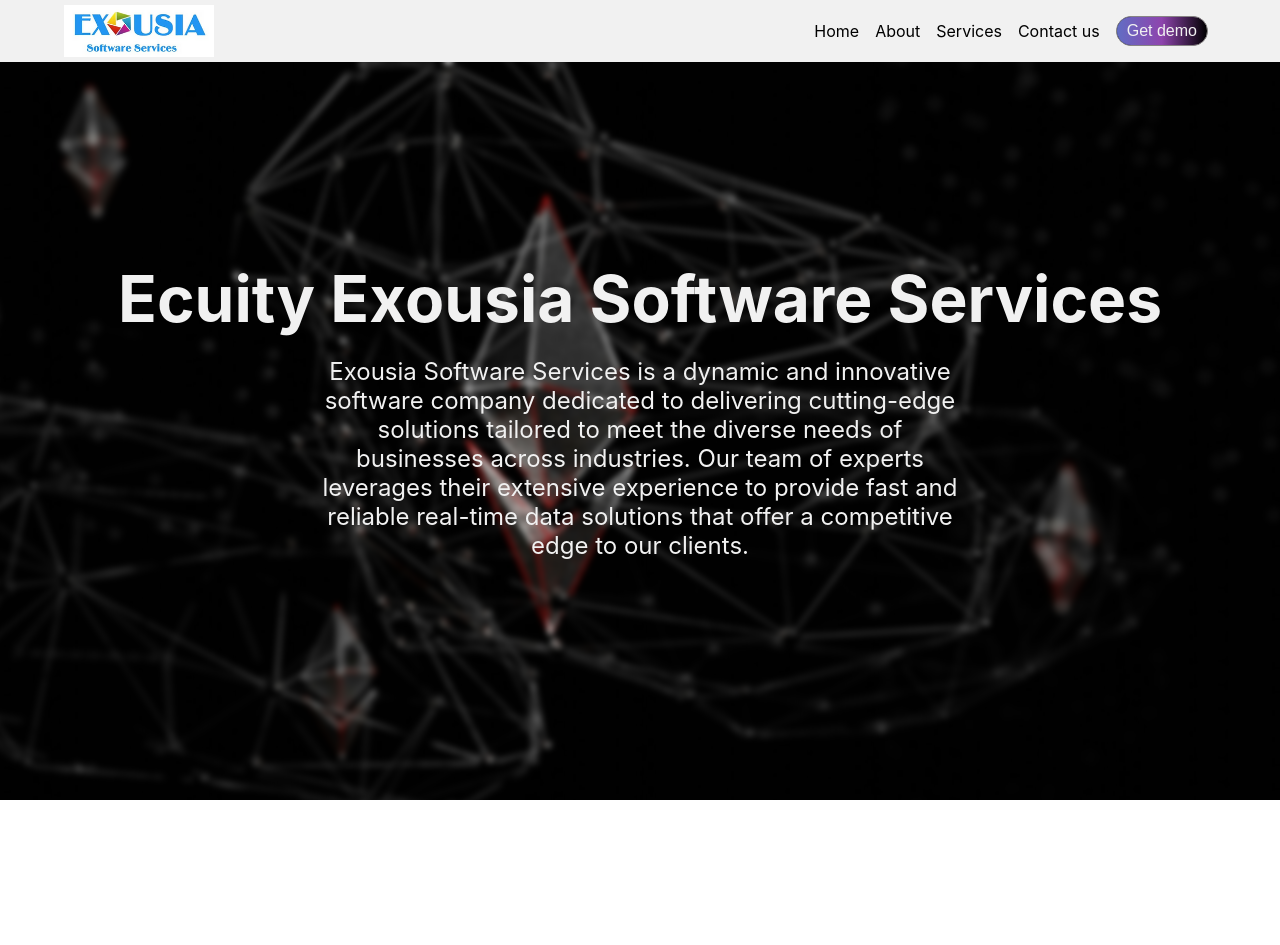
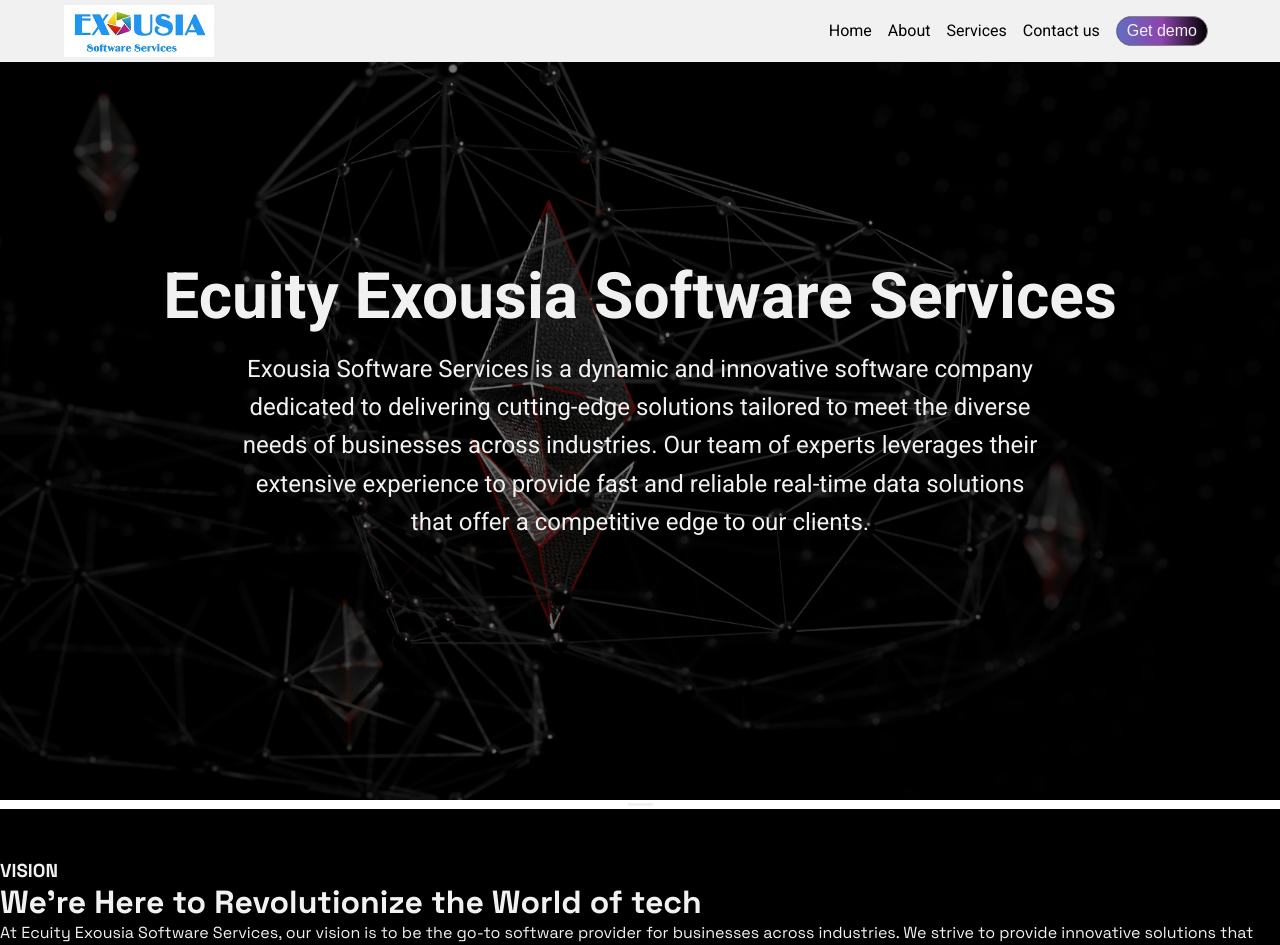
Before and after one commit to Sanath2349/ecuityexousia, a React (Create React App) app: page / in a window 1280 px wide. Shown: the top 945 px of the page. Before the commit the page ends 800 px from the top, so only its background shows below. Built offline with nearby package versions, Linux system fonts and the light colour scheme.

Commit message:
homesection

```diff
--- a/src/App.css
+++ b/src/App.css
@@ -1,5 +1,8 @@
-*{
-    margin: 0;
-    padding: 0;
-    box-sizing: border-box;
+@import url("https://fonts.googleapis.com/css2?family=Roboto:ital,wght@0,100;0,300;0,400;0,500;0,700;0,900;1,100;1,300;1,400;1,500;1,700;1,900&display=swap");
+@import url("https://fonts.googleapis.com/css2?family=Space+Grotesk:wght@300..700&display=swap");
+
+* {
+  margin: 0;
+  padding: 0;
+  box-sizing: border-box;
 }
--- a/src/components/Homepage/Homepage.css
+++ b/src/components/Homepage/Homepage.css
@@ -1,5 +1,6 @@
 .homeContainer {
   /* background-color: red; */
+  font-family: "Roboto", "sans-serif";
   color: #f1f1f1;
   min-height: 100vh;
   display: flex;
@@ -7,9 +8,55 @@
   align-items: center;
   justify-content: center;
   overflow: hidden;
-  position: relative;
 }
 
+.herosection {
+  width: 100%;
+  background-size: cover;
+  background-position: center;
+  min-height: 100vh;
+  display: flex;
+  flex-direction: column;
+  align-items: center;
+  justify-content: center;
+  position: relative;
+  overflow: hidden;
+  margin: 0;
+}
+
+.heroContent {
+  position: relative;
+  z-index: 2;
+  text-align: center;
+  padding: 2rem;
+}
+
+.heroimg {
+  position: absolute;
+  top: 0;
+  left: 0;
+  width: 100%;
+  height: 100%;
+  z-index: -1;
+  /* filter: blur(2px); */
+}
+
+.heroimg img {
+  width: 100%;
+  height: 100%;
+  object-fit: cover;
+}
+
+.heroimg::after {
+  content: "";
+  position: absolute;
+  top: 0;
+  left: 0;
+  right: 0;
+  bottom: 0;
+  background-color: rgba(0, 0, 0, 0.5);
+}
+/*
 .homeContainer::before {
   content: "";
   position: absolute;
@@ -20,24 +67,22 @@
   background-image: url(../../assests/shubham-dhage-v0VjjYYFjOg-unsplash.jpg);
   background-size: cover;
   background-position: center;
-  filter: blur(3px);
+  filter: blur(2px);
   z-index: -1;
-}
+} */
 
 .homeHeroHeading {
   font-size: 2rem;
-  margin: 20px;
-  position: relative;
-  z-index: 1;
+  margin-bottom: 1rem;
   animation: fadeIn 1.5s ease-out;
 }
 
 .homeheroDescription {
-  padding: 0 25%;
+  max-width: 800px;
+  margin: 0 auto;
   text-align: center;
+  line-height: 1.6;
   font-size: 1.5rem;
-  position: relative;
-  z-index: 1;
   animation: slideUp 1s ease-out;
 }
 
@@ -62,3 +107,29 @@
     opacity: 1;
   }
 }
+
+.line{
+  width: 25px;
+  height: 3px;
+  background-color: #f1f1f1;
+  margin: 3px 0;
+  transition: 0.4s;
+}
+
+
+/* vision container */
+
+.visionContainer {
+  background-color: black;
+  color: #f1f1f1;
+  height: 100vh;
+  font-family: "Space Grotesk", sans-serif;
+  display: flex;
+  flex-direction: column;
+  padding-top: 50px;
+}
+
+.visionHeading{
+  font-size: 1rem;
+  font-weight: 500;
+}
--- a/src/components/Homepage/Homepage.jsx
+++ b/src/components/Homepage/Homepage.jsx
@@ -1,9 +1,11 @@
 import React from "react";
 import "./Homepage.css";
+import heroimg from "../../assests/shubham-dhage-v0VjjYYFjOg-unsplash.jpg";
 
 const Homepage = () => {
   return (
     <div className="homeContainer">
+      <div className="herosection">
         <div className="homeHeroHeading">
           <h1>Ecuity Exousia Software Services</h1>
         </div>
@@ -15,6 +17,31 @@
           reliable real-time data solutions that offer a competitive edge to our
           clients.
         </div>
+        <div className="heroimg">
+          <img src={heroimg} alt="herobg" />
+        </div>
+      </div>
+      <div className="linesection">
+        <div className="line"></div>
+      </div>
+
+      <div className="visionContainer">
+        <div className="visionHeading">
+          <h3>VISION</h3>
+        </div>
+
+        <div className="visionDescription">
+          <h1> We’re Here to Revolutionize the World of tech</h1>
+        </div>
+        <div className="visionContent">
+          <p>
+            At Ecuity Exousia Software Services, our vision is to be the go-to
+            software provider for businesses across industries. We strive to
+            provide innovative solutions that are tailored to meet the diverse
+            needs of our clients.
+          </p>
+        </div>
+      </div>
     </div>
   );
 };
--- a/src/components/common/Navbar/Navbar.css
+++ b/src/components/common/Navbar/Navbar.css
@@ -1,5 +1,7 @@
 nav {
   background-color: #f1f1f1;
+  font-family: Roboto;
+  font-weight: 400;
   width: 100%;
   display: flex;
   align-items: center;
```
Lines whose indentation alone changed are shown as unchanged.
